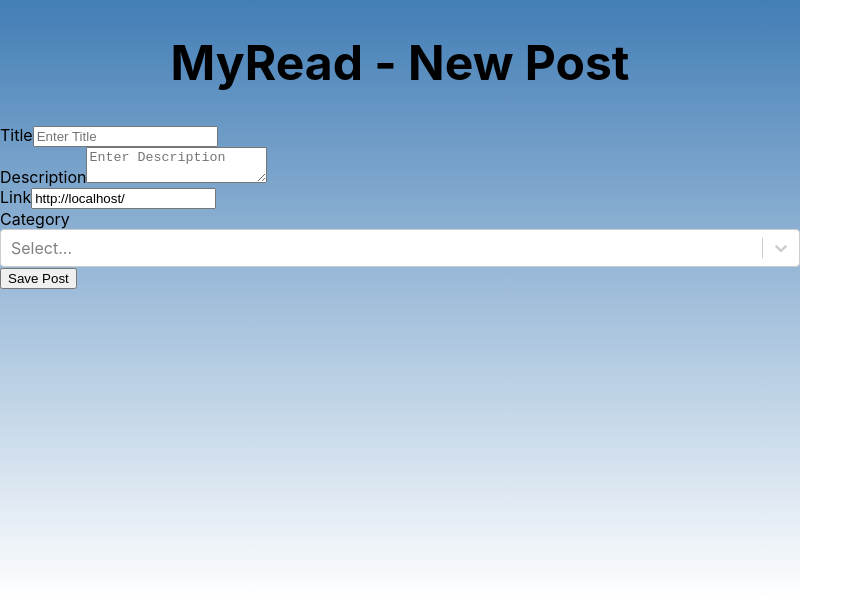
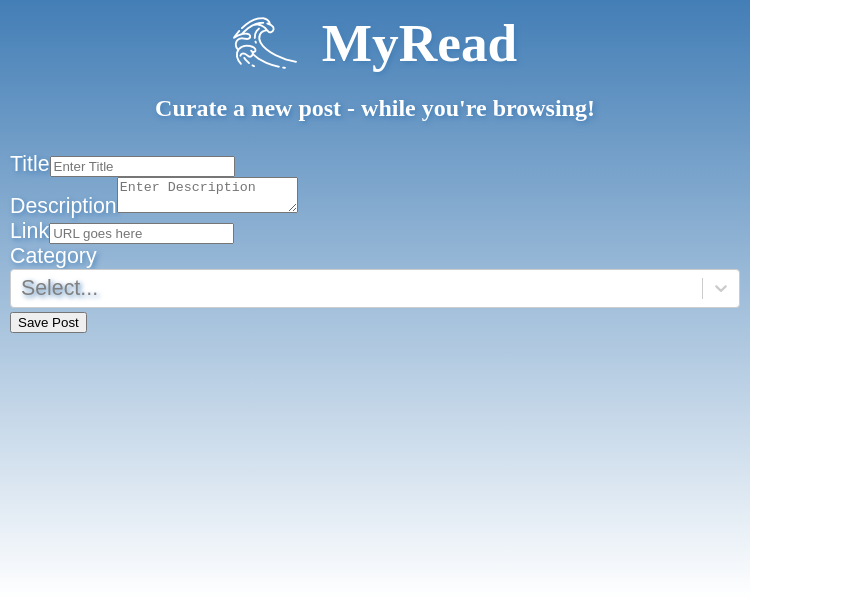
Before and after one commit to cthorpen/MyRead-Chrome-Extension, a React (Create React App) app: page / in a window 1280 px wide. Shown: the top 600 px of the page, without its empty margins (0-863 px from the left). Built offline with nearby package versions, Linux system fonts and the light colour scheme.

Commit message:
work on styling for input fields

```diff
--- a/src/App.css
+++ b/src/App.css
@@ -1,10 +1,52 @@
 .App {
   background: linear-gradient(#437eb6, #fff);
-  min-width: 600px;
-  max-width: 800px;
+  min-width: 550px;
+  max-width: 750px;
   min-height: 600px;
-  max-height: 800px;
+  max-height: 850px;
+  text-shadow: 2px 2px 5px #437eb6;
 }
+
+.App-header {
+  height: 65px;
+  padding-top: 10px;
+  color: #fff;
+  font-family: 'Mauren', serif;
+  align-items: center;
+  text-align: center;
+  display: flex;
+  justify-content: center;
+}
+
+h1 {
+  font-size: 40pt;
+  float: right;
+}
+
+h2 {
+  font-size: 18pt;
+  font-family: 'Mauren', serif;
+  color: #fff;
+  display: block;
+  text-align: center;
+  justify-content: center;
+}
+
+img {
+  padding-right: 25px;
+  float: left;
+}
+
+.all-forms {
+  font-size: 16pt;
+  font-family: 'Mauren', sans-serif;
+  color: #fff;
+  padding: 10px;
+}
+
+/* .form-group {
+
+} */
 
 .App-logo {
   height: 40vmin;
@@ -17,19 +59,6 @@
   }
 }
 
-.App-header {
-  height: 125px;
-  display: flex;
-  flex-direction: column;
-  align-items: center;
-  justify-content: center;
-  font-size: 32px;
-}
-
-.App-link {
-  color: #61dafb;
-}
-
 @keyframes App-logo-spin {
   from {
     transform: rotate(0deg);
@@ -38,20 +67,3 @@
     transform: rotate(45deg);
   }
 }
-
-.my-nav {
-  background-color: #437eb6;
-  height: 100px;
-  color: #fff;
-  text-decoration: none;
-  font-size: 32pt;
-  font-family: 'Josefin Sans', 'sans-serif';
-  justify-content: center;
-  padding-top: 0%;
-}
-
-/* .my-forms {
-}
-
-.form-groups {
-} */
--- a/src/App.js
+++ b/src/App.js
@@ -8,15 +8,20 @@ function App() {
 
   return (
     <Container className="App" >
+
       <Navbar className="App-header">
-        <h1>MyRead - New Post</h1>
+          <img src="./wave.png" />
+          <h1>MyRead</h1>
       </Navbar>
 
-      <Form>
+      <div>
+        <h2>Curate a new post - while you're browsing!</h2>
+      </div>
+
+      <Form className="all-forms">
         <Form.Group>
           <Form.Label>Title</Form.Label>
           <Form.Control name="title" placeholder="Enter Title"/>
-          <Form.Control.Feedback type="invalid" />
         </Form.Group>
 
         <Form.Group>
@@ -26,8 +31,7 @@ function App() {
 
         <Form.Group>
           <Form.Label>Link</Form.Label>
-          <Form.Control name="url"  type="url" value={ window.location.href } />
-          <Form.Control.Feedback type="invalid" />
+          <Form.Control name="url"  type="url" placeholder="URL goes here" />
         </Form.Group>
 
         <Form.Group>
@@ -36,7 +40,6 @@ function App() {
               name="category"
           />
           <Form.Control hidden />
-          <Form.Control.Feedback type="invalid" />
         </Form.Group>
 
         <Button className="rounded-pill" type = "primary">Save Post</Button>
```
Also changed, not shown: public/wave.png (added).
